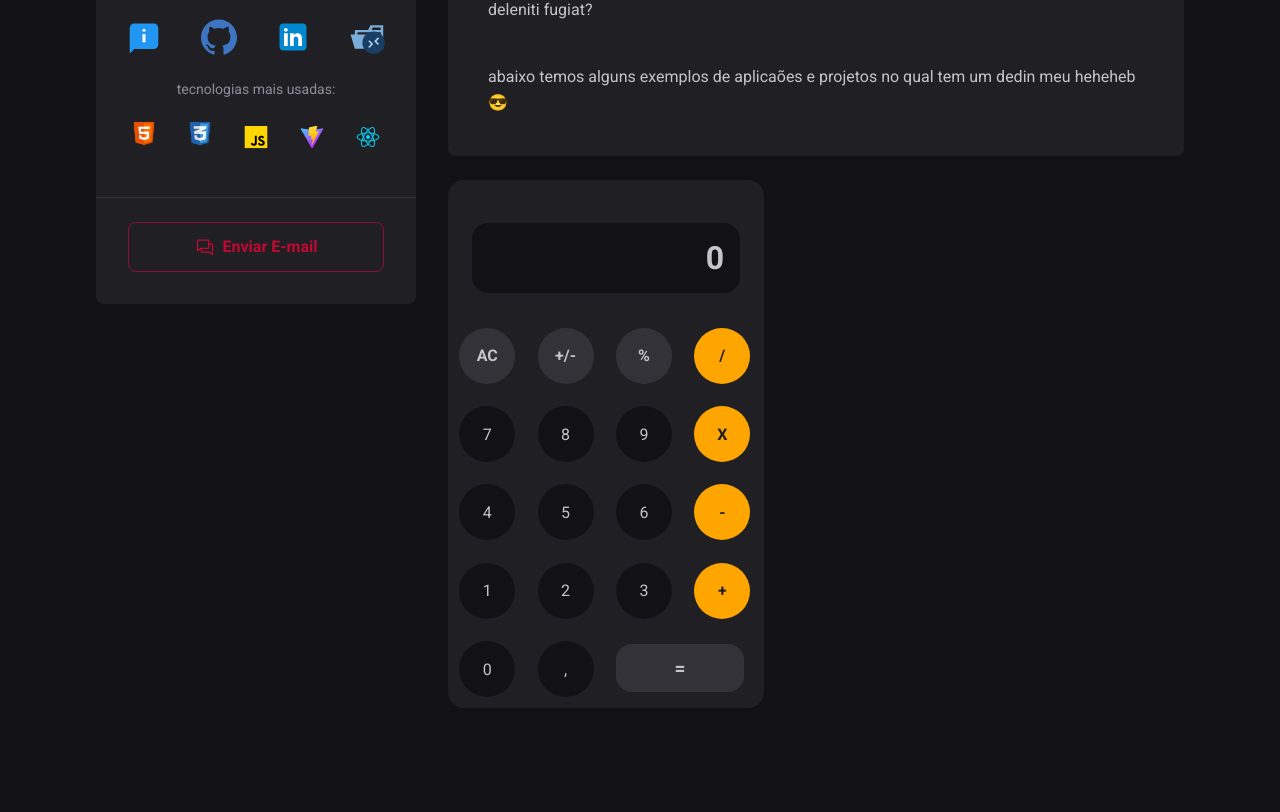
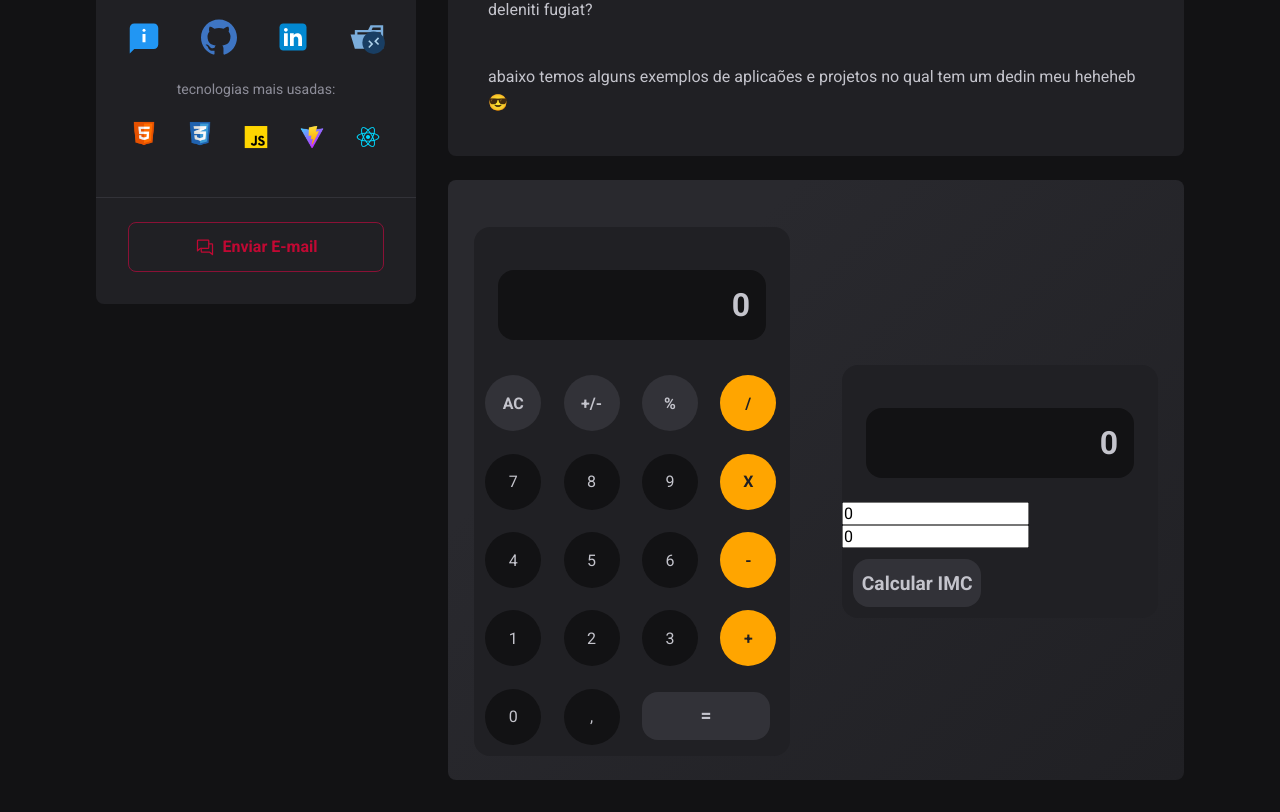
Before and after one commit to mateusfsdev/vitefeed, a React (Vite) app: page / in a window 1280 px wide. Shown: the part 348-1160 px from the top of the page. Before the commit the page ends 1088 px from the top, so only its background shows below. Built offline with nearby package versions, Linux system fonts and the light colour scheme.

Commit message:
log for imc calc finish⚡⚡

```diff
--- a/src/components/Projects.module.css
+++ b/src/components/Projects.module.css
@@ -1,16 +1,11 @@
 .wrapper {
-
-  margin: 2rem;
-  width: 560px;
-  height: 540px;
-  padding:2.5rem;
+  margin-top: 1.5rem;
+  display: flex;
+  width: auto;
+  height: 600px;
+  align-items: center;
+  justify-content: space-around;
   border-radius: 8px;
-  background-color: var(--gray-800);
+  background-color:var(--gray-900);
   background-image: linear-gradient(315deg, var(--gray-800) 0%, var(--gray-700) 74%);
 }
-
-.content {
-  line-height: 1.6;
-  color: var(--gray-300);
-
- }
--- a/src/components/Projects.tsx
+++ b/src/components/Projects.tsx
@@ -1,11 +1,16 @@
 
 import Calculator from '../projects/Calc';
+import Imccalc from '../projects/Imccalc';
+import styles from './Projects.module.css'
 
 // import { Container } from './styles';
 export default function Projects() {
 return (
-  <div>
+
+  <div className={styles.wrapper}>
     <Calculator/>
+    <Imccalc/>
   </div>
+
 )
 }
--- a/src/projects/Calc.tsx
+++ b/src/projects/Calc.tsx
@@ -5,6 +5,8 @@ export default function Calculator() {
   const[numb, setNumb]=useState(0)
   const[oldNumb, setoldNumb]=useState(0)
   const[operator, setOperator]=useState()
+
+
 
   function inputNumb(e) {
     var input = e.target.value;
--- /dev/null
+++ b/src/projects/Imccalc.tsx
@@ -0,0 +1,39 @@
+import { useState } from 'react'
+import styles from './Calc.module.css'
+
+export default function Calculator() {
+  const [weight, setWeight] = useState(0)
+  const [height, setHeight] = useState(0)
+  const [ result, setResult] = useState(0)
+
+  const calculateImc = () => {
+    const imc = weight / (height * height)
+    const formatedImc = imc.toFixed(2)
+    setResult(+formatedImc)
+
+  }
+  return (
+    <div className={styles.wrapper}>
+      <br/>
+      <h1 className={styles.result}>{result}</h1>
+      <input
+      className={styles.value}
+      type="number" value={weight}
+      placeholder='Digite seu peso'
+      onChange={(e) => setWeight (+e.target.value)}
+      />
+
+      <input
+      className={styles.value}
+      type="number" value={height}
+      placeholder='Digite sua altura'
+      onChange={(e) => setHeight (+e.target.value)}
+      />
+
+      <button
+        className={styles.double} onClick={calculateImc}>
+          Calcular IMC</button>
+
+    </div>
+  )
+}
--- /dev/null
+++ b/src/projects/imccalc.module.css
@@ -0,0 +1,52 @@
+
+.wrapper {
+  width: 316px;
+  height: auto;
+  background: var(--gray-800);
+  border-radius: 16px;
+  margin-top: 1.5rem;
+
+}
+
+
+button {
+  width: 3.5rem;
+  height: 3.5rem;
+  margin: 0.7rem;
+  background: var(--gray-900);
+  border: none;
+  color: var(--gray-200);
+  border-radius: 50%;
+}
+
+.double{
+  color: var(--gray-100);
+  background: var(--gray-600);
+  width: 8rem;
+  height: 3rem;
+  border-radius: 16px;
+  font-weight: bold;
+  font-size: 1.2rem;
+}
+.double:hover {
+  filter: drop-shadow(0 0 0.5em #ffffff28);
+
+}
+
+input .value {
+  display: flex;
+  align-items: center;
+  justify-content: center;
+  background: var(--gray-800) ;
+
+}
+.result{
+  display: flex;
+  align-items: center;
+  justify-content: end;
+  margin: 1.5rem;
+  max-width: 280px;
+  padding: 1rem;
+  background: var(--gray-900);
+  border-radius: 16px;
+}
```
